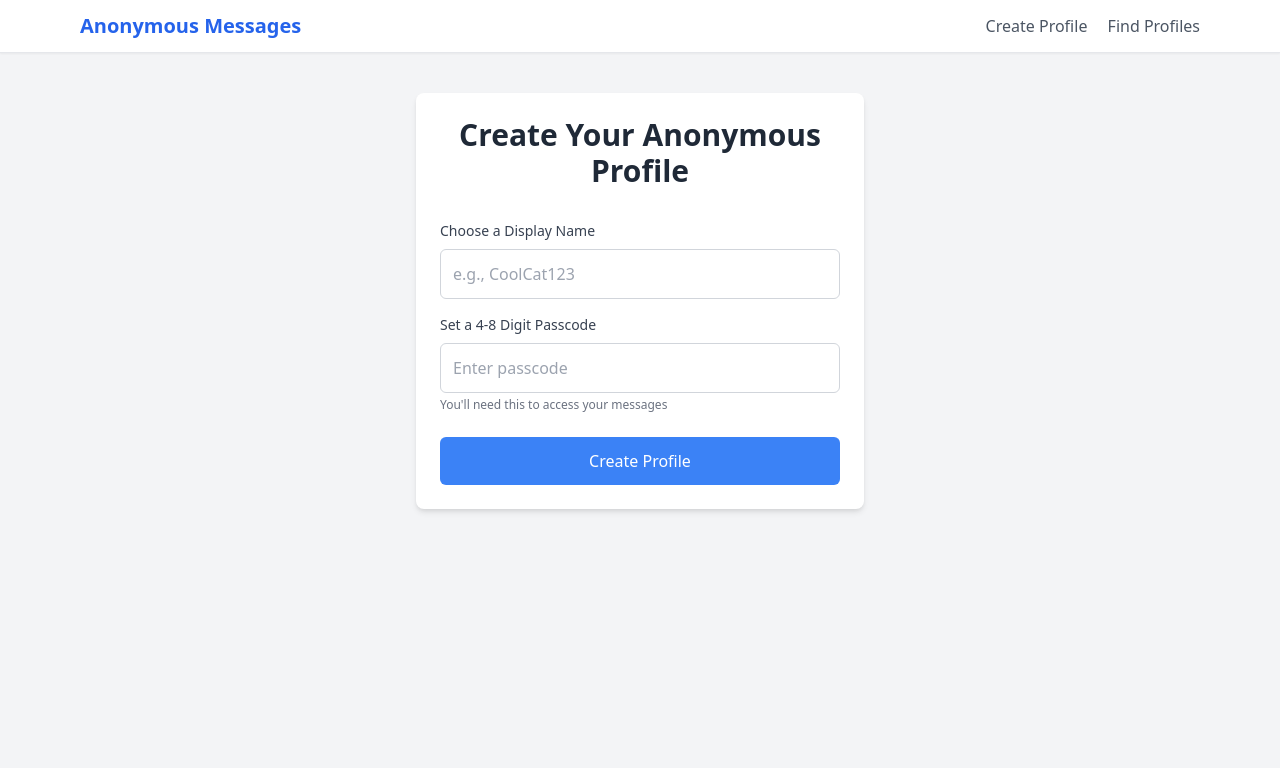
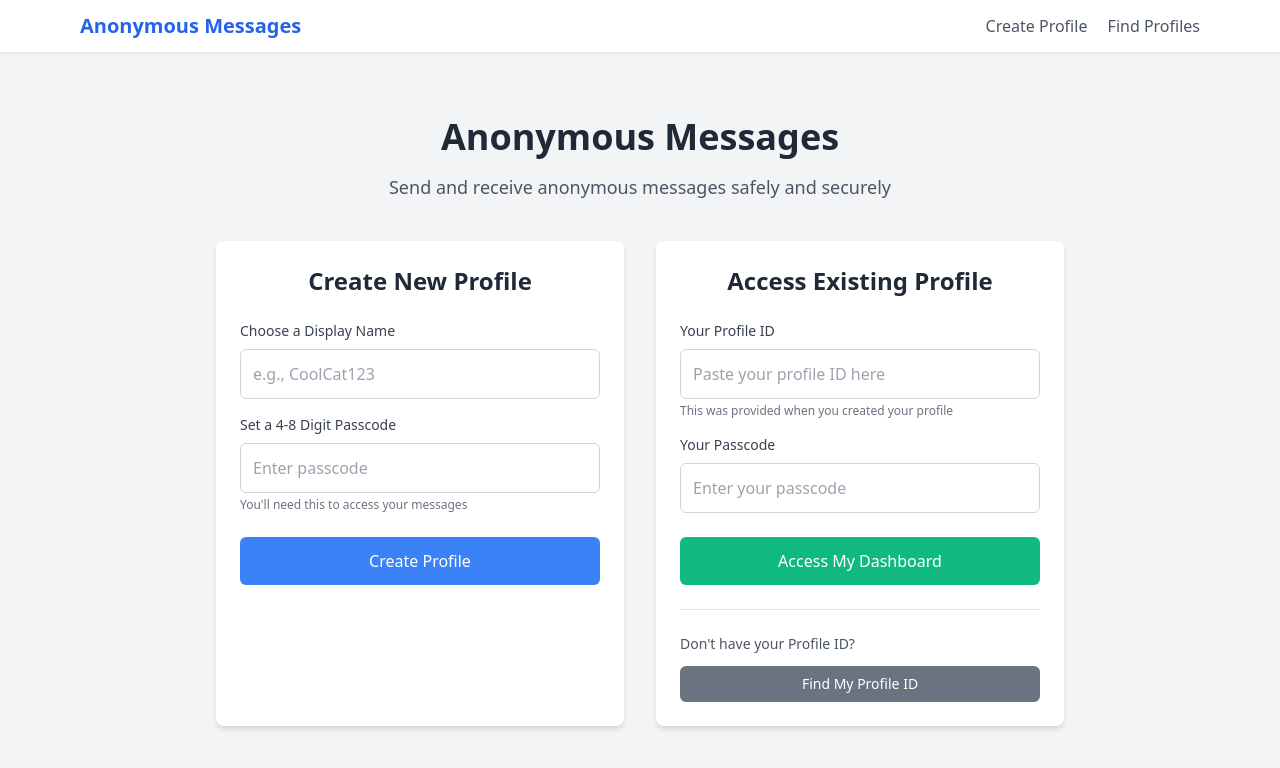
Before and after one commit to Jdark-alt/anonymous-messages, a plain HTML site: page index.html in a window 1280 px wide. Drawn offline with nearby package versions, Linux system fonts and the light colour scheme.

Commit message:
Update index.html

```diff
--- a/index.html
+++ b/index.html
@@ -22,9 +22,21 @@
         </div>
     </nav>
 
-    <!-- Create Profile Form -->
-    <div class="max-w-md mx-auto mt-10 p-6 bg-white rounded-lg shadow-md">
-        <h1 class="text-3xl font-bold text-center mb-8 text-gray-800">Create Your Anonymous Profile</h1>
+    <!-- Main Content Container -->
+    <div class="max-w-4xl mx-auto mt-10 p-6">
+
+        <!-- Welcome Section -->
+        <div class="text-center mb-10">
+            <h1 class="text-4xl font-bold text-gray-800 mb-4">Anonymous Messages</h1>
+            <p class="text-lg text-gray-600">Send and receive anonymous messages safely and securely</p>
+        </div>
+
+        <!-- Two Column Layout -->
+        <div class="grid md:grid-cols-2 gap-8">
+
+            <!-- Create New Profile -->
+            <div class="bg-white rounded-lg shadow-md p-6">
+                <h2 class="text-2xl font-bold mb-6 text-gray-800 text-center">Create New Profile</h2>
 
                 <div id="createForm">
                     <form id="profileForm">
@@ -45,7 +57,7 @@
                     </form>
                 </div>
 
-        <div id="successMessage" class="hidden text-center">
+                <div id="successMessage" class="hidden">
                     <div class="bg-green-100 border border-green-400 text-green-700 px-4 py-3 rounded mb-6">
                         <h3 class="text-lg font-semibold mb-2">Profile Created Successfully!</h3>
                     </div>
@@ -58,9 +70,65 @@
                         </div>
                     </div>
 
-            <a id="dashboardLink" href="#" class="inline-block bg-green-500 text-white px-6 py-3 rounded-md hover:bg-green-600 font-medium">
+                    <a id="dashboardLink" href="#" class="w-full inline-block bg-green-500 text-white px-6 py-3 rounded-md hover:bg-green-600 font-medium text-center">
                         Go to My Dashboard
                     </a>
+                </div>
+            </div>
+
+            <!-- Login to Existing Profile -->
+            <div class="bg-white rounded-lg shadow-md p-6">
+                <h2 class="text-2xl font-bold mb-6 text-gray-800 text-center">Access Existing Profile</h2>
+
+                <form id="quickLoginForm">
+                    <div class="mb-4">
+                        <label class="block text-sm font-medium mb-2 text-gray-700">Your Profile ID</label>
+                        <input type="text" id="existingProfileId" class="w-full p-3 border border-gray-300 rounded-md focus:ring-2 focus:ring-green-500 focus:border-transparent" placeholder="Paste your profile ID here" required>
+                        <p class="text-xs text-gray-500 mt-1">This was provided when you created your profile</p>
+                    </div>
+
+                    <div class="mb-6">
+                        <label class="block text-sm font-medium mb-2 text-gray-700">Your Passcode</label>
+                        <input type="password" id="existingPasscode" class="w-full p-3 border border-gray-300 rounded-md focus:ring-2 focus:ring-green-500 focus:border-transparent" placeholder="Enter your passcode" required>
+                    </div>
+
+                    <button type="submit" id="loginBtn" class="w-full bg-green-500 text-white p-3 rounded-md hover:bg-green-600 font-medium">
+                        Access My Dashboard
+                    </button>
+                </form>
+
+                <div class="mt-6 pt-6 border-t border-gray-200">
+                    <p class="text-sm text-gray-600 mb-3">Don't have your Profile ID?</p>
+                    <button onclick="showProfileIdFinder()" class="w-full bg-gray-500 text-white p-2 rounded-md hover:bg-gray-600 text-sm">
+                        Find My Profile ID
+                    </button>
+                </div>
+            </div>
+        </div>
+    </div>
+
+    <!-- Profile ID Finder Modal -->
+    <div id="profileIdModal" class="fixed inset-0 bg-black bg-opacity-50 hidden items-center justify-center p-4" style="z-index: 50;">
+        <div class="bg-white rounded-lg p-6 max-w-md w-full">
+            <h3 class="text-lg font-bold mb-4">Find Your Profile ID</h3>
+            <form id="findProfileForm">
+                <div class="mb-4">
+                    <label class="block text-sm font-medium mb-2 text-gray-700">Your Display Name</label>
+                    <input type="text" id="findDisplayName" class="w-full p-3 border border-gray-300 rounded-md" placeholder="Enter your exact display name" required>
+                </div>
+                <div class="mb-6">
+                    <label class="block text-sm font-medium mb-2 text-gray-700">Your Passcode</label>
+                    <input type="password" id="findPasscode" class="w-full p-3 border border-gray-300 rounded-md" placeholder="Enter your passcode" required>
+                </div>
+                <div class="flex gap-3">
+                    <button type="submit" class="flex-1 bg-blue-500 text-white p-2 rounded-md hover:bg-blue-600">Find Profile</button>
+                    <button type="button" onclick="hideProfileIdFinder()" class="flex-1 bg-gray-500 text-white p-2 rounded-md hover:bg-gray-600">Cancel</button>
+                </div>
+            </form>
+            <div id="foundProfile" class="hidden mt-4 p-4 bg-green-50 border border-green-200 rounded">
+                <p class="text-sm text-green-700 mb-2">Profile found! Your Profile ID is:</p>
+                <input type="text" id="foundProfileId" readonly class="w-full p-2 bg-white border rounded text-sm">
+            </div>
         </div>
     </div>
 
```
Lines whose indentation alone changed are shown as unchanged.
